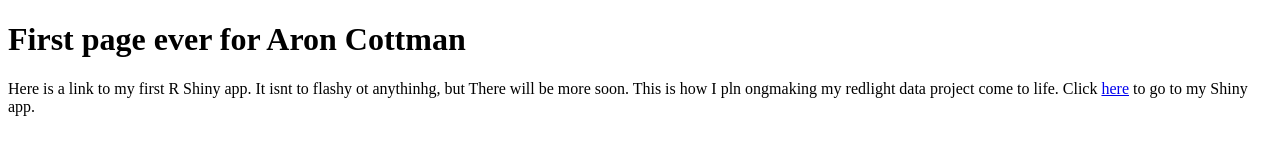
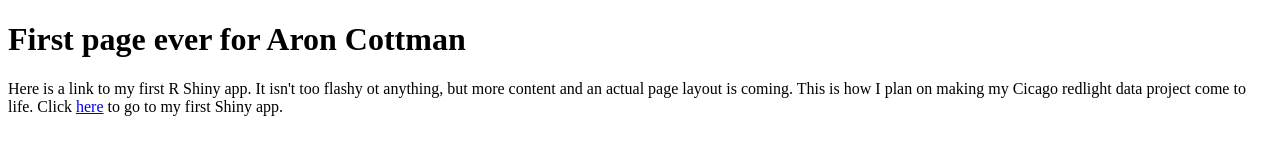
Before and after one commit to acottman1/acottman1.github.io, a plain HTML site: page index.html in a window 1280 px wide. Drawn offline with Linux system fonts and the light colour scheme.

Commit message:
spelling corrections

```diff
--- a/index.html
+++ b/index.html
@@ -2,10 +2,11 @@
 <html>
 <body>
 <h1>First page ever for Aron Cottman</h1>
-<p>Here is a link to my first R Shiny app.  It isnt to flashy ot anythinhg,
-    but There will be more soon.  This is how I pln ongmaking my redlight
-    data project come to life.
-    Click <a href="https://acottman1.shinyapps.io/First_app/">here</a> to go to my Shiny app.
+<p>Here is a link to my first R Shiny app.  It isn't too flashy ot anything,
+    but more content and an actual page layout is coming.
+     This is how I plan on making my Cicago redlight data
+     project come to life.
+    Click <a href="https://acottman1.shinyapps.io/First_app/">here</a> to go to my first Shiny app.
 </p>
 
 </body>
```
